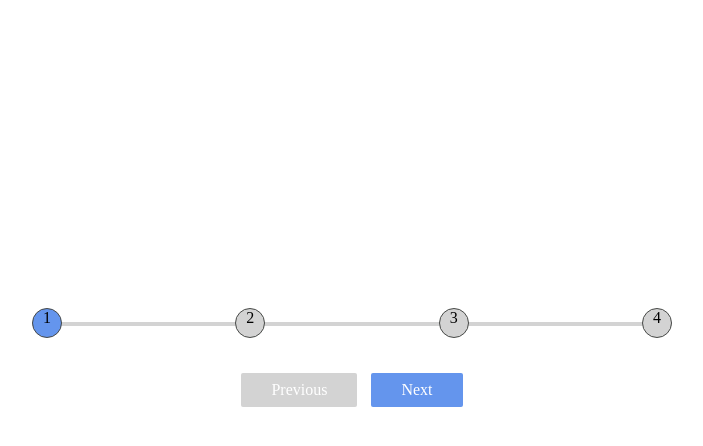
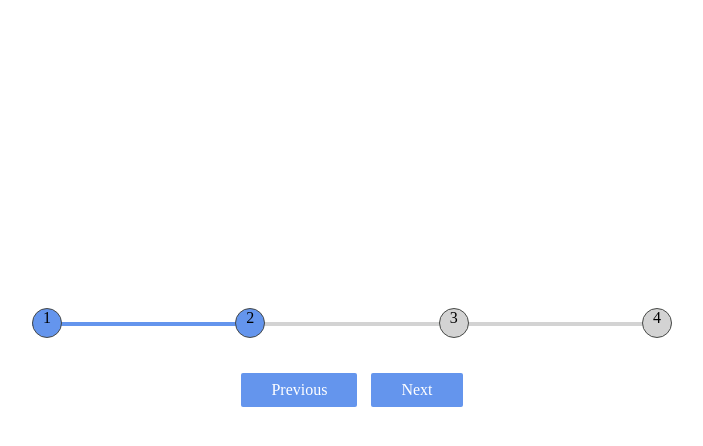
Before and after one commit to Aruna-Duraisamy/HTML-CSS-JS, a plain HTML site: page Day2-ProgressSteps/index.html in a window 1280 px wide. Both pictures are taken after a click on the button "Next". Shown: the whole page, without its empty margins (288-991 px from the left). Drawn offline with nearby package versions, Linux system fonts and the light colour scheme; a web font is replaced by a local one.

Commit message:
Add step functionality using jquery

```diff
--- a/Day2-ProgressSteps/index.css
+++ b/Day2-ProgressSteps/index.css
@@ -52,6 +52,7 @@ body {
     z-index:-1;
     background-color: var(--cornflowerBlue);
     transform: translateY(-25%);
+    transition: 0.4s linear;
 }
 
 .circle {
@@ -64,6 +65,8 @@ body {
 
 .circle.active {
     background-color: var(--cornflowerBlue);
+    transition: 0.4s ease;
+    transform: rotate(360deg);
 }
 
 .btn {
--- a/Day2-ProgressSteps/index.html
+++ b/Day2-ProgressSteps/index.html
@@ -6,6 +6,7 @@
     <meta name="viewport" content="width=device-width, initial-scale=1.0">
     <title>Day 2 - Progress Steps</title>
     <link rel="stylesheet" href="./index.css">
+    <script src="https://ajax.googleapis.com/ajax/libs/jquery/3.6.0/jquery.min.js"></script>
 </head>
 <body>
 
@@ -19,7 +20,7 @@
             <div class="circle">4</div>
         </div>
 
-        <button class="btn" id="prev" disabled>Previous</button>
+        <button class="btn" id="previous" disabled>Previous</button>
         <button class="btn" id="next">Next</button>
     </div>
     <script src="./index.js"></script>
--- a/Day2-ProgressSteps/index.js
+++ b/Day2-ProgressSteps/index.js
@@ -0,0 +1,47 @@
+
+$(document).ready(function () {
+    let lastActiveCircleElement = '.circle.active:last';
+    let progressLine = '.progress';
+    /*
+        Next button click:
+        1. Check whether next step is within max range
+        2. Then change the following css properties
+        a. Add Active class to next step
+        b. change width property of progress line
+    */
+    $("#next").click(function () {
+        $(lastActiveCircleElement).next().addClass('active');
+
+        if ($(lastActiveCircleElement).next().length == 0) {
+            $(this).prop('disabled', true);
+        }
+
+        if ($(lastActiveCircleElement).prevAll().length > 1) {
+            $('#previous').prop('disabled', false);
+        }
+        $(progressLine).css('width', "+=211");
+    });
+
+    /*
+        Previous button click:
+        1. Check whether previous step is within min range
+        2. Then change the following css properties
+        a. Remove Activate from current step
+        b. change width property of progress line (0-100%)
+    */
+    $("#previous").click(function () {
+        $(lastActiveCircleElement).removeClass('active');
+
+
+        if ($(lastActiveCircleElement).next().length != 0) {
+            $('#next').prop('disabled', false);
+        }
+        if ($(lastActiveCircleElement).prevAll().length == 1) {
+            $(this).prop('disabled', true);
+        }
+
+        $(progressLine).css('width', "-=211");
+
+    });
+
+});
```
